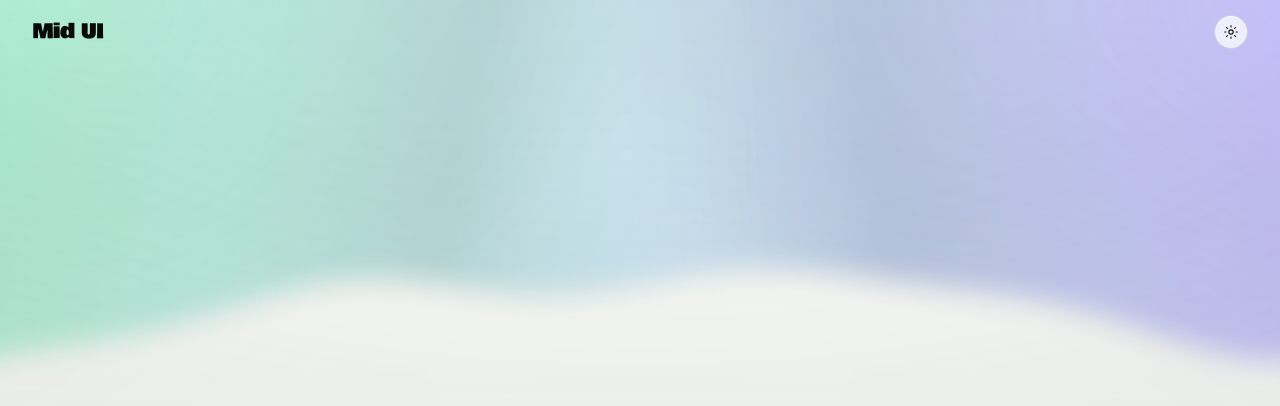
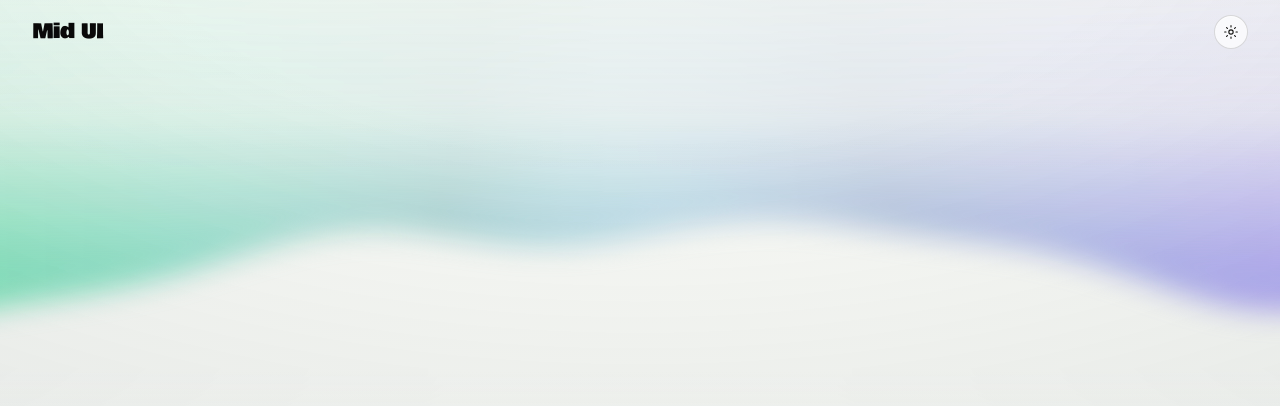
Before and after one commit to unluckyjet/mid-ui, a Next.js app: page / in a window 1280 px wide. Shown: the top 406 px of the page. Built offline with nearby package versions, Linux system fonts and the light colour scheme.

Commit message:
fix: refine light aurora treatment

```diff
--- a/components/aurora/aurora.tsx
+++ b/components/aurora/aurora.tsx
@@ -26,9 +26,9 @@ type Fold = Readonly<{
 }>;
 
 const DEFAULT_LIGHT_COLORS: AuroraColorSet = [
-  "#8ce8bd",
-  "#a7d5df",
-  "#aa9af4",
+  "#42d996",
+  "#75bccc",
+  "#8c73e8",
 ];
 const DEFAULT_DARK_COLORS: AuroraColorSet = [
   "#24c77e",
@@ -171,6 +171,9 @@ export function Aurora({
     function buildCurtain(time: number) {
       const path = new Path2D();
       const movingCenter = 0.48 + Math.sin(time * 0.09 + 0.8) * 0.16;
+      const themeReach = darkMode
+        ? safeVerticalReach
+        : safeVerticalReach - 0.08;
 
       path.moveTo(0, 0);
       path.lineTo(width, 0);
@@ -190,7 +193,7 @@ export function Aurora({
           0.011;
         const y =
           height *
-          (safeVerticalReach +
+          (themeReach +
             shallowParabola +
             longWave +
             crossWave +
@@ -276,7 +279,7 @@ export function Aurora({
       gradient.addColorStop(0.44, palette[1]);
       gradient.addColorStop(1, palette[2]);
       activeContext.clearRect(0, 0, width, height);
-      activeContext.globalAlpha = safeIntensity * (darkMode ? 0.82 : 0.64);
+      activeContext.globalAlpha = safeIntensity * (darkMode ? 0.82 : 0.78);
       activeContext.globalCompositeOperation = "source-over";
       activeContext.fillStyle = gradient;
       activeContext.fill(curtain);
@@ -304,6 +307,26 @@ export function Aurora({
       );
       FOLDS.forEach((fold) => drawFold(time, fold));
       activeContext.restore();
+
+      if (!darkMode) {
+        const lightMask = activeContext.createLinearGradient(
+          0,
+          0,
+          0,
+          height,
+        );
+
+        lightMask.addColorStop(0, "rgb(255 255 255 / 8%)");
+        lightMask.addColorStop(0.28, "rgb(255 255 255 / 20%)");
+        lightMask.addColorStop(0.52, "rgb(255 255 255 / 82%)");
+        lightMask.addColorStop(0.72, "rgb(255 255 255 / 100%)");
+        lightMask.addColorStop(1, "rgb(255 255 255 / 0%)");
+        activeContext.globalAlpha = 1;
+        activeContext.globalCompositeOperation = "destination-in";
+        activeContext.fillStyle = lightMask;
+        activeContext.fillRect(0, 0, width, height);
+      }
+
       activeContext.globalAlpha = 1;
       activeContext.globalCompositeOperation = "source-over";
     }
```
